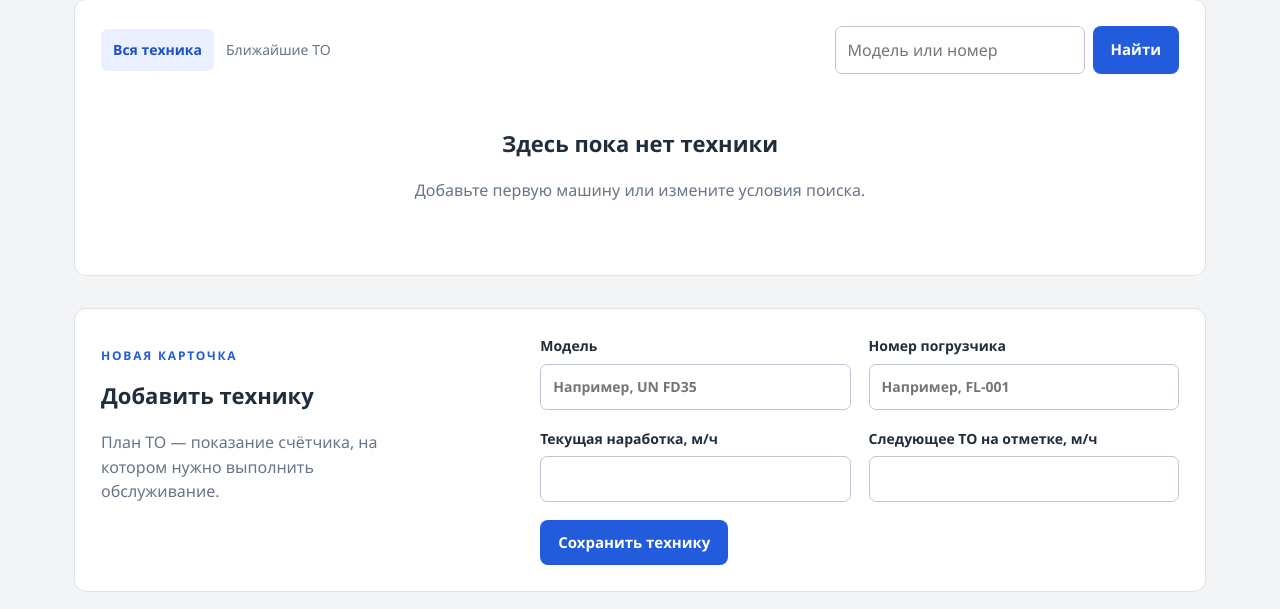
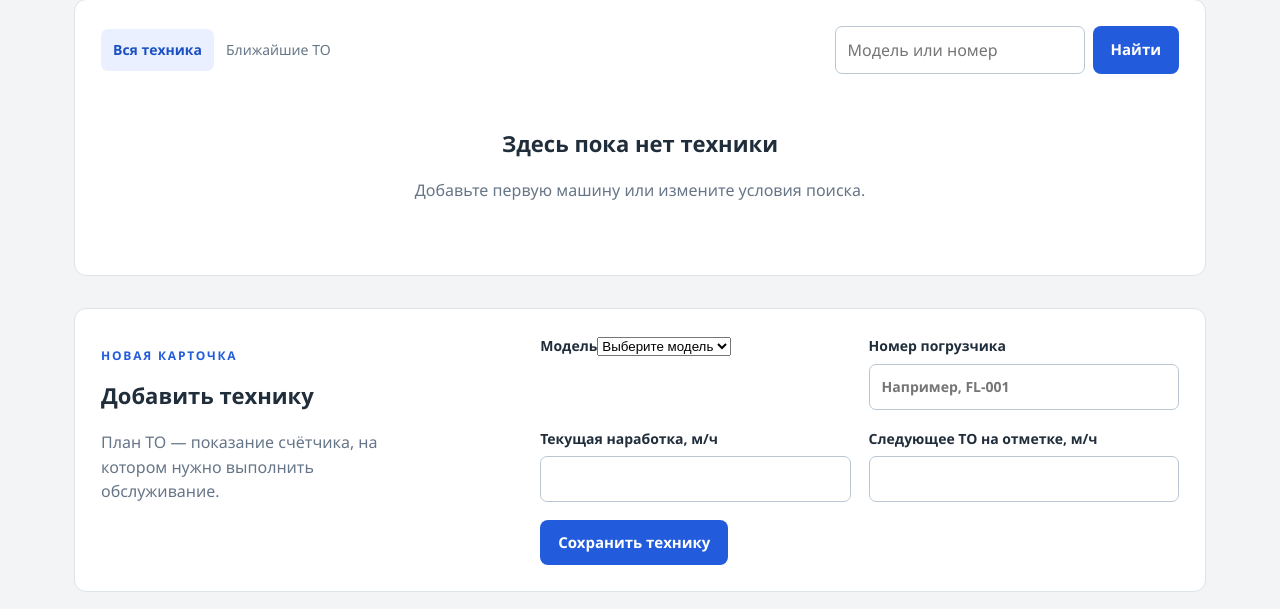
Before and after one commit to tolakocetkov276-byte/service-journal, a Python web app: template templates/index.html in a window 1280 px wide. Shown: the part 394-1003 px from the top of the page. Run offline with Jinja, Linux system fonts and the light colour scheme; the template is opened without the code that fills it, so the values that code supplies are empty.

Commit message:
Add files via upload

```diff
--- a/templates/index.html
+++ b/templates/index.html
@@ -3,5 +3,5 @@
 <div class="stats"><div><span>Всего техники</span><strong>{{ total }}</strong></div><div><span>Пора на обслуживание</span><strong class="red">{{ due }}</strong></div><div><span>ТО в ближайшие 50 м/ч</span><strong class="amber">{{ soon }}</strong></div></div>
 <section class="panel"><div class="toolbar"><nav aria-label="Фильтр техники"><a class="tab {% if not upcoming %}active{% endif %}" href="{{ url_for('index', q=query) }}">Вся техника</a><a class="tab {% if upcoming %}active{% endif %}" href="{{ url_for('index', view='upcoming', q=query) }}">Ближайшие ТО</a></nav><form method="get" class="search">{% if upcoming %}<input type="hidden" name="view" value="upcoming">{% endif %}<input aria-label="Модель или номер" name="q" value="{{ query }}" placeholder="Модель или номер"><button type="submit">Найти</button></form></div>
 {% if machines %}<div class="table-wrap"><table><thead><tr><th>Техника</th><th>Наработка</th><th>Обслуживание</th><th>Карточка</th></tr></thead><tbody>{% for m in machines %}<tr><td><strong>{{ m.name }}</strong><small>№ {{ m.number }}</small></td><td>{{ m.hours }} <span class="muted">м/ч</span></td><td><span class="badge {% if m.next_service <= m.hours %}danger{% elif m.next_service - m.hours <= 50 %}warning{% endif %}">{{ service_status(m.hours, m.next_service) }}</span></td><td><a class="text-link" href="{{ url_for('detail', machine_id=m.id) }}">Открыть</a></td></tr>{% endfor %}</tbody></table></div>{% else %}<div class="empty"><h2>Здесь пока нет техники</h2><p class="muted">Добавьте первую машину или измените условия поиска.</p></div>{% endif %}</section>
-<section id="add" class="panel form-panel"><div><p class="eyebrow">НОВАЯ КАРТОЧКА</p><h2>Добавить технику</h2><p class="muted">План ТО — показание счётчика, на котором нужно выполнить обслуживание.</p></div><form method="post" action="{{ url_for('add') }}"><input type="hidden" name="csrf" value="{{ session.csrf }}"><div class="fields"><label>Модель<input name="name" required maxlength="160" placeholder="Например, UN FD35"></label><label>Номер погрузчика<input name="number" required maxlength="80" placeholder="Например, FL-001"></label><label>Текущая наработка, м/ч<input type="number" name="hours" min="0" max="2000000000" required></label><label>Следующее ТО на отметке, м/ч<input type="number" name="next_service" min="0" max="2000000000" required></label></div><button class="button" type="submit">Сохранить технику</button></form></section>
+<section id="add" class="panel form-panel"><div><p class="eyebrow">НОВАЯ КАРТОЧКА</p><h2>Добавить технику</h2><p class="muted">План ТО — показание счётчика, на котором нужно выполнить обслуживание.</p></div><form method="post" action="{{ url_for('add') }}"><input type="hidden" name="csrf" value="{{ session.csrf }}"><div class="fields"><label>Модель<select name="name" required><option value="" selected disabled>Выберите модель</option><option value="TCM">TCM</option><option value="Komatsu">Komatsu</option><option value="UN Китайцы 3.5т">UN Китайцы 3.5т</option><option value="UN Китайцы 4.5т">UN Китайцы 4.5т</option><option value="Toyota">Toyota</option></select></label><label>Номер погрузчика<input name="number" required maxlength="80" placeholder="Например, FL-001"></label><label>Текущая наработка, м/ч<input type="number" name="hours" min="0" max="2000000000" required></label><label>Следующее ТО на отметке, м/ч<input type="number" name="next_service" min="0" max="2000000000" required></label></div><button class="button" type="submit">Сохранить технику</button></form></section>
 {% endblock %}
```
